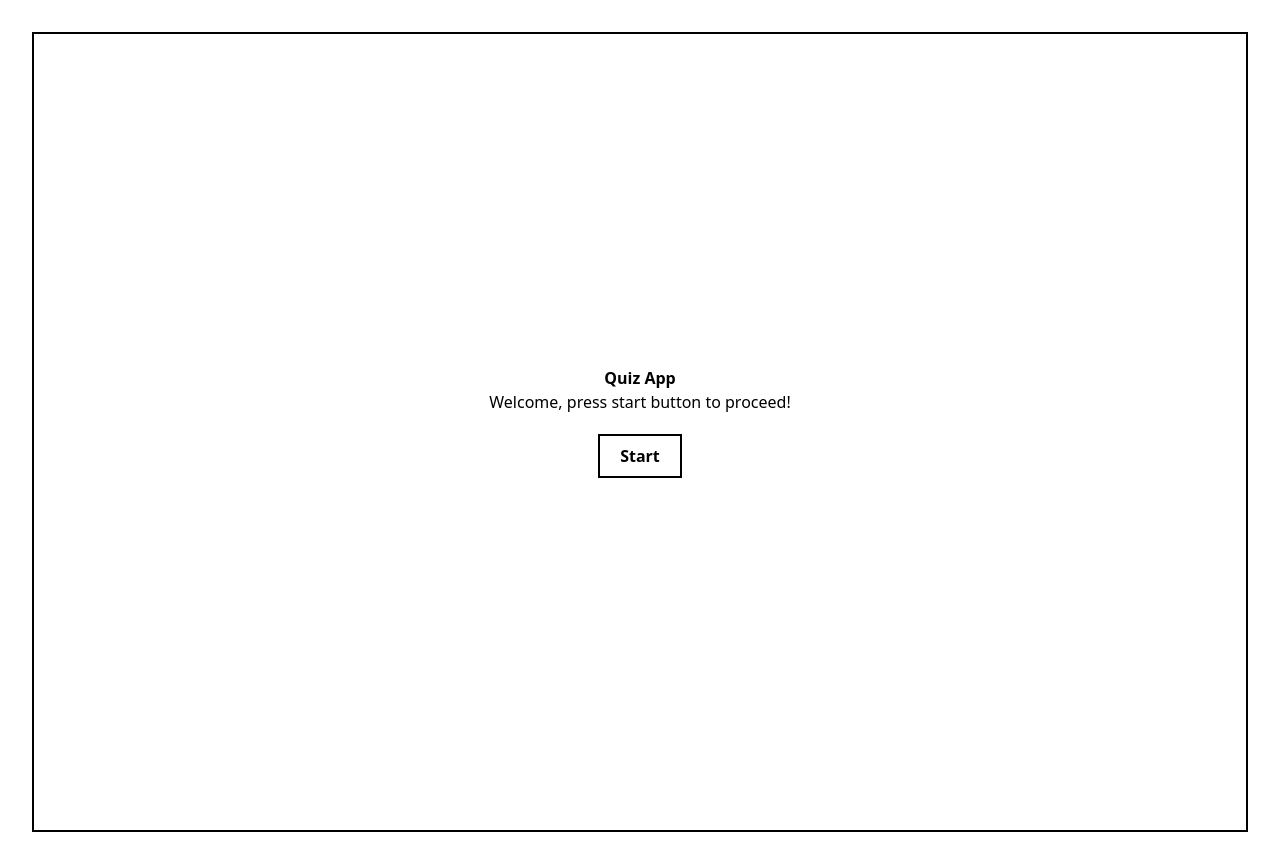
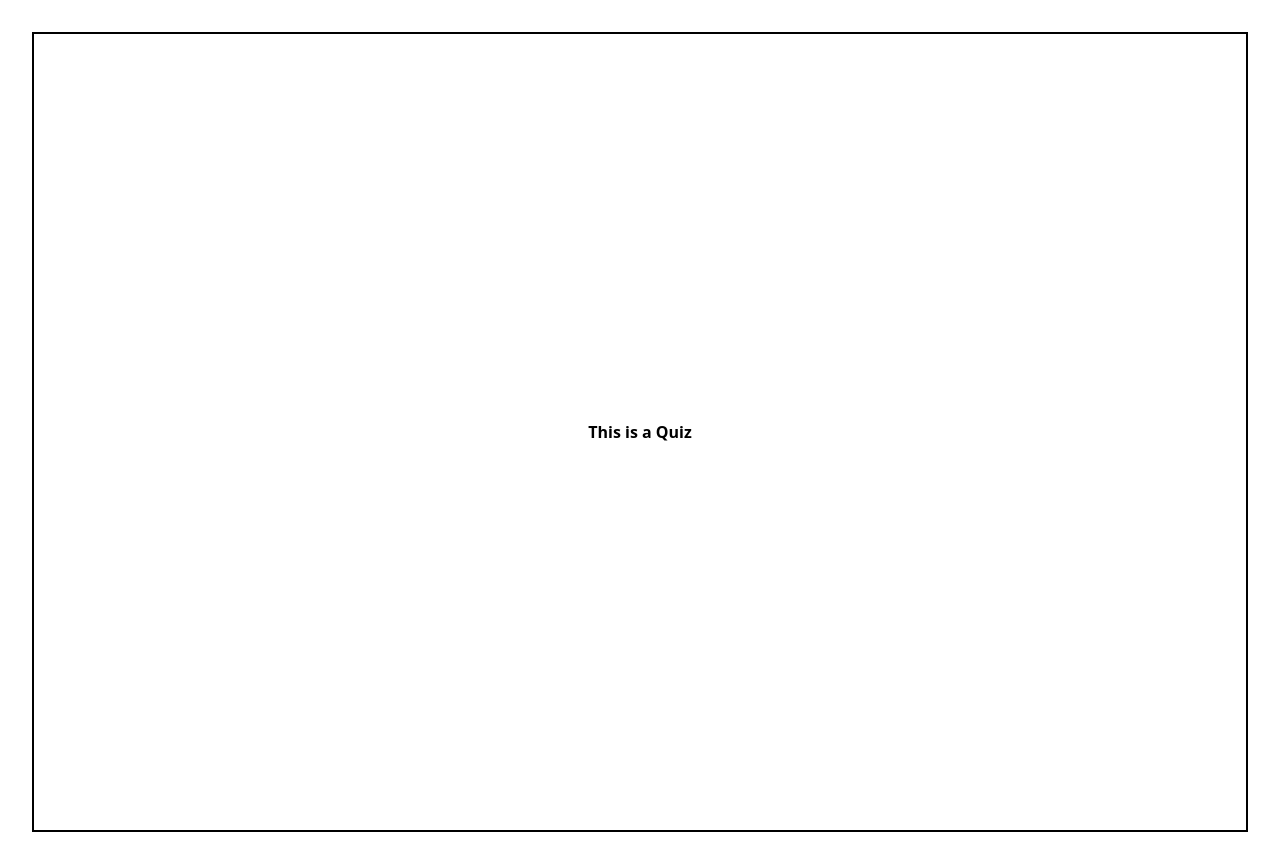
Before and after one commit to fachry-isl/quiz-react, a React (Vite) app: page / in a window 1280 px wide. Both pictures are taken after a click on the button "Start". Built offline with nearby package versions, Linux system fonts and the light colour scheme.

Commit message:
add: quiz page with conditional rendering

```diff
--- a/package.json
+++ b/package.json
@@ -14,6 +14,7 @@
     "react": "^19.2.0",
     "react-dom": "^19.2.0",
     "react-hot-toast": "^2.6.0",
+    "react-router-dom": "^7.10.1",
     "tailwindcss": "^4.1.17"
   },
   "devDependencies": {
--- a/src/App.jsx
+++ b/src/App.jsx
@@ -1,23 +1,39 @@
 import "./App.css";
 import { Toaster, toast } from "react-hot-toast";
+import { useState } from "react";
+import Quiz from "./pages/Quiz";
 
 function App() {
+  const [isStart, setStart] = useState(false);
+
+  function onQuizStart() {
+    toast.success("Starting the quiz");
+
+    setStart(true);
+  }
+
   return (
     <div>
       <Toaster position="top-center" />
       <div className="mx-auto flex justify-center p-10 border-2 border-black w-full min-h-screen items-center font-bold">
         <div className="flex-col">
-          <h1 className="font-bold">Quiz App</h1>
+          {!isStart ? (
+            <div>
+              <h1 className="font-bold">Quiz App</h1>{" "}
               <h2 className="font-medium">
                 Welcome, press start button to proceed!
               </h2>
               <button
-            onClick={() => toast.success("Starting the quiz")}
+                onClick={() => onQuizStart()}
                 className="border-2 border-black m-5 pl-5 pr-5 pt-2 pb-2 cursor-pointer"
               >
                 {" "}
                 Start{" "}
-          </button>
+              </button>{" "}
+            </div>
+          ) : (
+            <Quiz />
+          )}
         </div>
       </div>
     </div>
--- /dev/null
+++ b/src/components/Question.jsx
@@ -0,0 +1,7 @@
+import React from "react";
+
+const Question = () => {
+  return <div>Apa kepanjangan dari WWW?</div>;
+};
+
+export default Question;
--- /dev/null
+++ b/src/pages/Quiz.jsx
@@ -0,0 +1,7 @@
+import React from "react";
+
+const Quiz = () => {
+  return <div>This is a Quiz</div>;
+};
+
+export default Quiz;
```
Also changed, not shown: 2 other files (tests, documents, lock files or other folders). Lines whose indentation alone changed are shown as unchanged.
